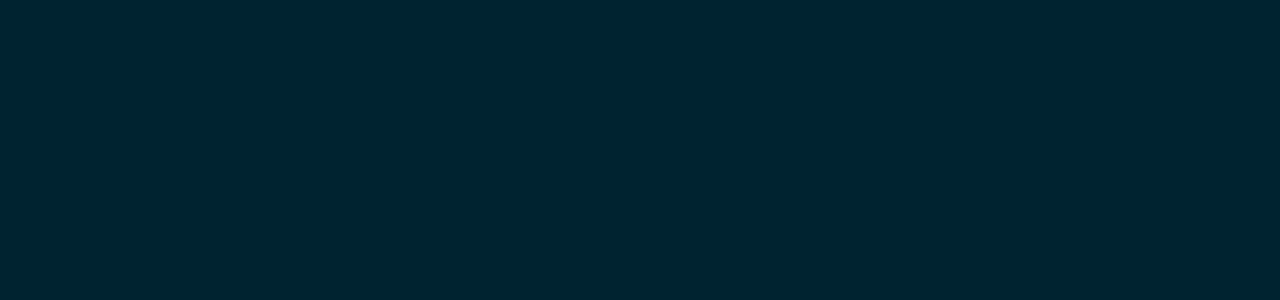
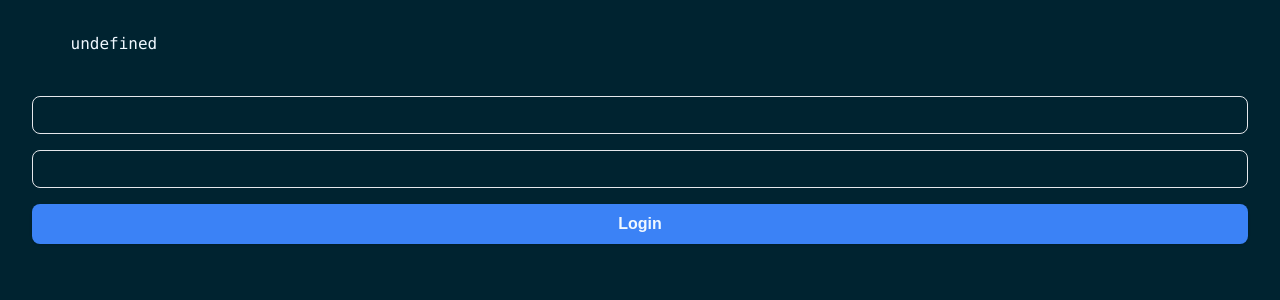
Before and after one commit to cavenhsangve/sveltekit-project2, a SvelteKit app: page /login in a window 1280 px wide. Shown: the top 300 px of the page. Built offline with nearby package versions, Linux system fonts and the light colour scheme.

Commit message:
form validation

```diff
--- a/package.json
+++ b/package.json
@@ -35,5 +35,9 @@
 		"vite": "^4.4.2",
 		"vitest": "^0.32.2"
 	},
-	"type": "module"
+	"type": "module",
+	"dependencies": {
+		"zod": "^3.22.4",
+		"zod-form-data": "^2.0.2"
+	}
 }
--- a/src/routes/login/+page.server.ts
+++ b/src/routes/login/+page.server.ts
@@ -1,5 +1,25 @@
-import type { PageServerLoad } from './$types';
+import { redirect, type Actions, fail } from '@sveltejs/kit';
+import { zfd } from 'zod-form-data'
 
-export const load = (async () => {
-    return {};
-}) satisfies PageServerLoad;
+export const actions: Actions = {
+    default: async ({ request }) => {
+        const formData = await request.formData()
+
+        const loginSchema = zfd.formData({
+            user: zfd.text(),
+            password: zfd.text()
+        })
+        const result = loginSchema.safeParse(formData)
+
+        if (!result.success) {
+            const data = {
+                data: Object.fromEntries(formData),
+                errors: result.error.flatten().fieldErrors
+            }
+
+            return fail(400, data)
+        }
+
+        throw redirect(303, '/todos')
+    }
+}
--- a/src/routes/login/+page.svelte
+++ b/src/routes/login/+page.svelte
@@ -1,5 +1,41 @@
 <script lang="ts">
-    import type { PageData } from './$types';
+	import { enhance } from '$app/forms';
+    import type { ActionData } from './$types';
 
-    export let data: PageData;
+    export let form: ActionData;
 </script>
+
+<pre>
+    {JSON.stringify(form, null, 2)}
+</pre>
+
+<form method="post" class="mt-10 space-y-4" use:enhance>
+    <input
+        class="bg-inherit appearance-none border border-gray-200 rounded-lg w-full py-2 px-2 text-gray-300 leading-tight focus:border-2 focus:outline-none"
+        type="text"
+        name="user"
+        value={form?.data?.user ?? ''}
+    />
+    {#if form?.errors?.user}
+        <p class="error">Name is required</p>
+    {/if}
+
+    <input
+        class="bg-inherit appearance-none border border-gray-200 rounded-lg w-full py-2 px-2 text-gray-300 leading-tight focus:border-2 focus:outline-none"
+        type="password"
+        name="password"
+    />
+    {#if form?.errors?.password}
+        <p class="error">Password is required</p>
+    {/if}
+
+    <button class="shadow bg-blue-500 hover:bg-blue-400 focus:shadow-outline focus:outline-none font-bold py-2 px-4 rounded-lg w-full" type="submit">
+        Login
+    </button>
+</form>
+
+<style>
+    .error {
+        color: tomato;
+    }
+</style>
```
Also changed, not shown: 1 other file (tests, documents, lock files or other folders).
